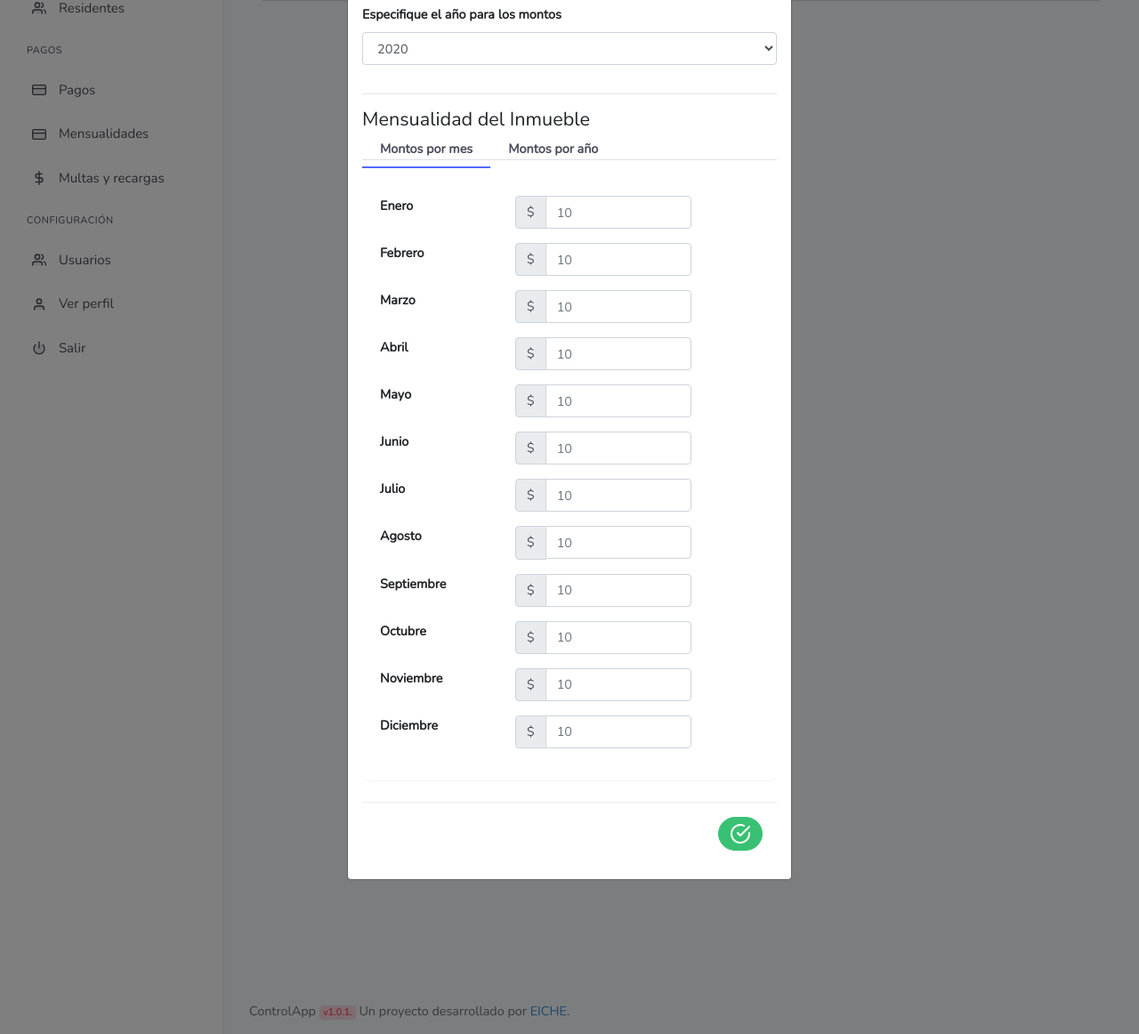
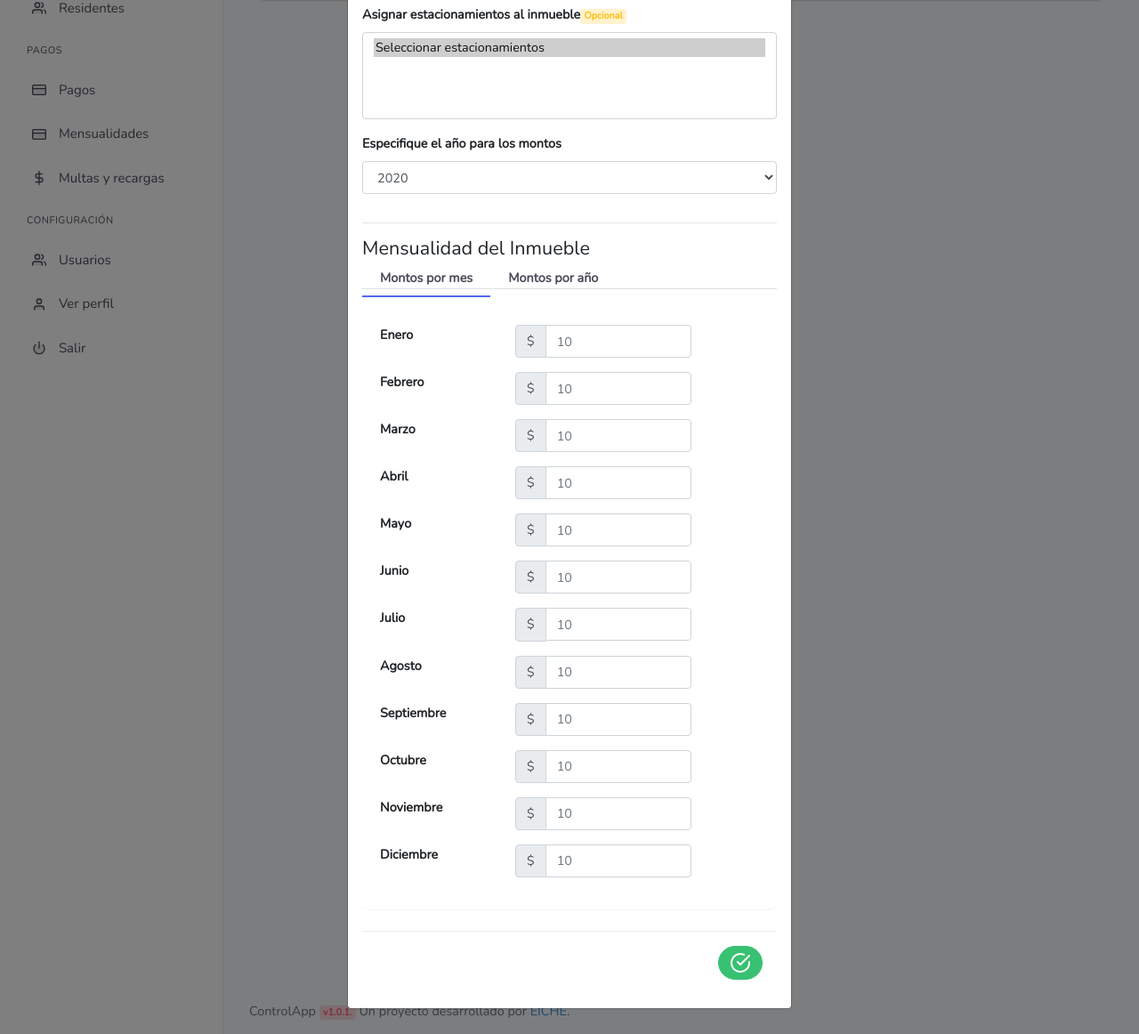
Before and after one commit to cesarcharaco/controlapp3.0, a Laravel app: page /inmuebles in a window 1280 px wide, after a click on "Nuevo Inmueble". Shown: the part 328-1490 px from the top of the page at 89% size. Run offline with Laravel 8, Linux system fonts and the light colour scheme; data comes from the database, SQL or seed files in the repository; data that the repository does not hold is empty; some libraries are stand-ins or nearby versions.

Commit message:
Estacionamientos en inmuebles

```diff
--- a/app/Http/Controllers/InmueblesController.php
+++ b/app/Http/Controllers/InmueblesController.php
@@ -6,6 +6,7 @@
 use Illuminate\Http\Request;
 use App\Meses;
 use App\Mensualidades;
+use App\Estacionamientos;
 
 class InmueblesController extends Controller
 {
@@ -18,8 +19,9 @@
 	{
 		$inmuebles=Inmuebles::all();
 		$meses=Meses::all();
+		$estacionamientos=estacionamientos::where('status','Libre')->get();
 
-		return view('inmuebles.index',compact('inmuebles','meses'));
+		return view('inmuebles.index',compact('inmuebles','meses','estacionamientos'));
 	}
 
 	/**
--- a/resources/views/inmuebles/index.blade.php
+++ b/resources/views/inmuebles/index.blade.php
@@ -339,6 +339,20 @@
                                     </div>
                                 </div>
                             </div>
+
+                            <div class="row">
+                                <div class="col-md-12">
+                                    <div class="form-group">
+                                        <label>Asignar estacionamientos al inmueble</label><label class="badge badge-soft-warning">Opcional</label>
+                                        <select name="id_estacionamientos[]" multiple="multiple" class="form-control select2" required placeholder="¿Algún estacionamiento para el inmueble?">
+                                            <option value="0" selected="selected">Seleccionar estacionamientos</option>
+                                            @foreach($estacionamientos as $key)
+                                                <option value="{{$key->id}}">{{$key->idem}}</option>
+                                            @endforeach()
+                                        </select>
+                                    </div>
+                                </div>
+                            </div>
                         </div>
 
                         <div class="modal-footer">
@@ -431,6 +445,20 @@
                                     <select name="status" class="form-control" required placeholder="Introduzca el status del Inmueble">
                                         <option value="Disponible" selected="selected">Disponible</option>
                                         <option value="No Disponible" >No Disponible</option>
+                                    </select>
+                                </div>
+                            </div>
+                        </div>
+
+                        <div class="row">
+                            <div class="col-md-12">
+                                <div class="form-group">
+                                    <label>Asignar estacionamientos al inmueble</label><label class="badge badge-soft-warning">Opcional</label>
+                                    <select name="id_estacionamientos[]" multiple="multiple" class="form-control select2" required placeholder="¿Algún estacionamiento para el inmueble?">
+                                        <option value="0" selected="selected">Seleccionar estacionamientos</option>
+                                        @foreach($estacionamientos as $key)
+                                            <option value="{{$key->id}}">{{$key->idem}}</option>
+                                        @endforeach()
                                     </select>
                                 </div>
                             </div>
```
Lines whose indentation alone changed are shown as unchanged.
